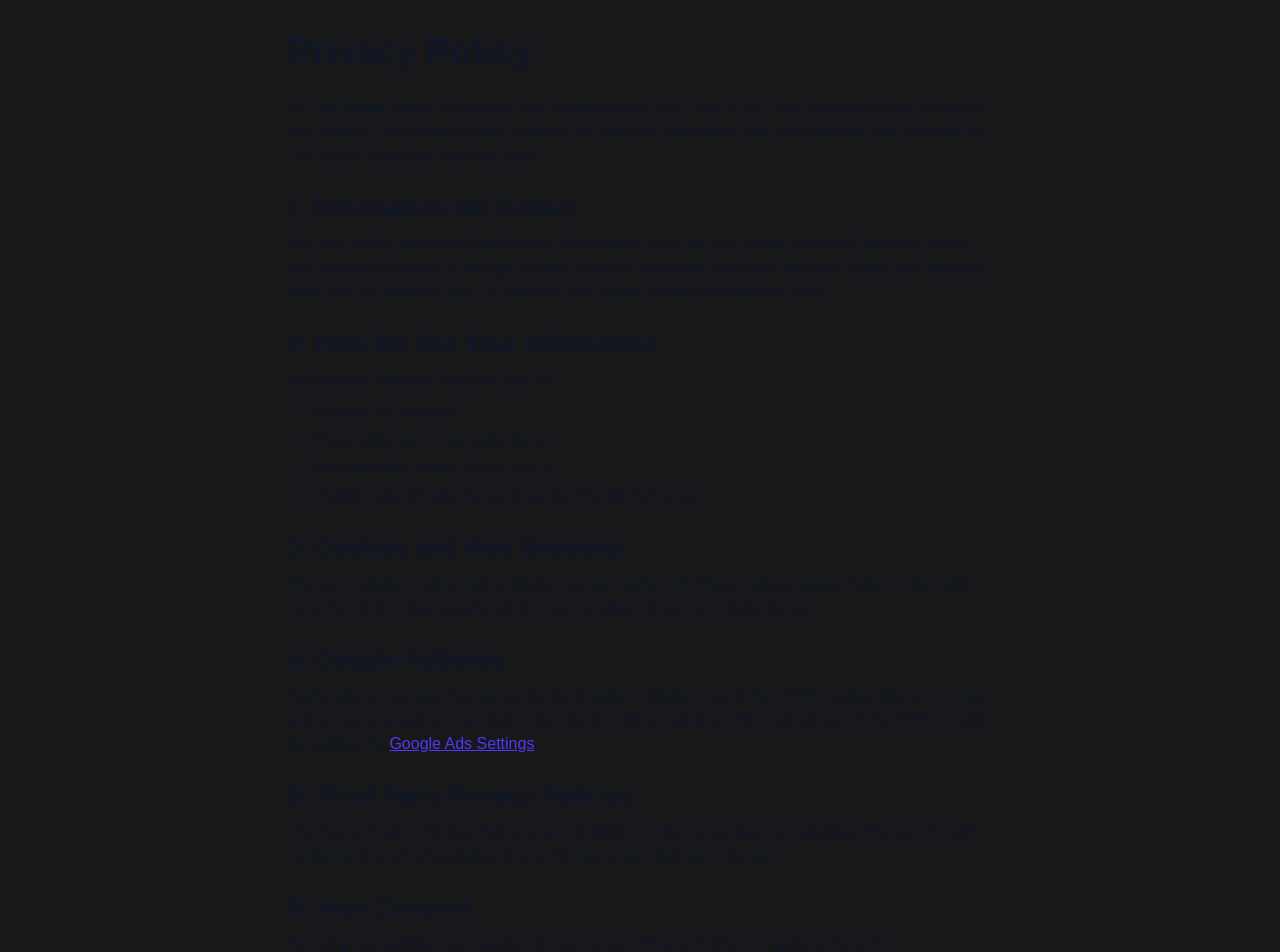
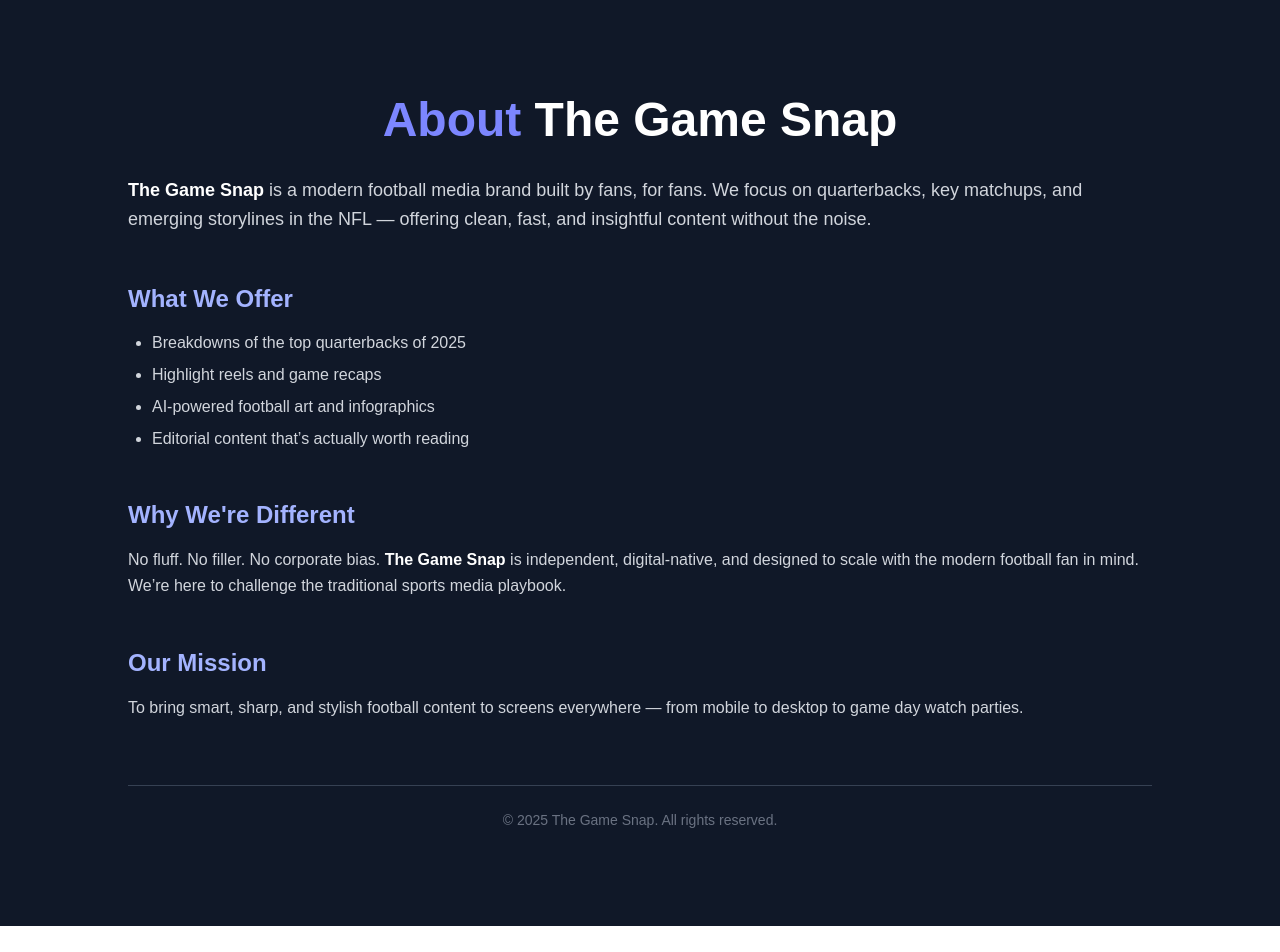
Before and after one commit to Armond-Guze/football-news, a Next.js app: page /privacypolicy in a window 1280 px wide. Shown: the top 952 px of the page. After the commit the page ends 926 px from the top, so only its background shows below. Built offline with nearby package versions, Linux system fonts and the light colour scheme.

Commit message:
add page links to nav, footer, fixed styling

```diff
--- a/app/about/page.jsx
+++ b/app/about/page.jsx
@@ -1,30 +1,32 @@
 export default function About() {
   return (
-    <div className="min-h-screen p-8 text-gray-900 dark:text-white max-w-3xl mx-auto">
-      <h1 className="text-4xl font-bold mb-6">About The Game Snap</h1>
+    <div className="min-h-screen bg-gray-900 text-white px-6 py-24 sm:py-32 lg:px-8">
+      <div className="max-w-3xl mx-auto">
+        <h1 className="text-5xl font-bold text-indigo-400 mb-8 text-center">About The Game Snap</h1>
 
-      <p className="mb-6">
-        <strong>The Game Snap</strong> is a modern football media brand built by fans, for fans. We focus on quarterbacks, key matchups, and emerging storylines in the NFL — offering clean, fast, and insightful content without the noise.
+        <p className="mb-8 text-lg text-gray-300 leading-relaxed">
+          <strong className="text-white">The Game Snap</strong> is a modern football media brand built by fans, for fans. We focus on quarterbacks, key matchups, and emerging storylines in the NFL — offering clean, fast, and insightful content without the noise.
         </p>
 
-      <h2 className="text-2xl font-semibold mb-2">What We Offer</h2>
-      <p className="mb-6">
+        <h2 className="text-3xl font-semibold text-indigo-400 mb-3">What We Offer</h2>
+        <p className="mb-8 text-gray-300 leading-relaxed">
           Whether it’s breaking down the top 10 quarterbacks of 2025, publishing highlight reels, or featuring AI-powered football artwork, we create original content that keeps fans engaged and informed.
         </p>
 
-      <h2 className="text-2xl font-semibold mb-2">Why We're Different</h2>
-      <p className="mb-6">
+        <h2 className="text-3xl font-semibold text-indigo-400 mb-3">Why We're Different</h2>
+        <p className="mb-8 text-gray-300 leading-relaxed">
           No fluff. No filler. No corporate bias. The Game Snap is independent, digital-native, and designed to scale with the modern football fan in mind. We’re here to challenge the traditional sports media playbook.
         </p>
 
-      <h2 className="text-2xl font-semibold mb-2">Our Mission</h2>
-      <p className="mb-6">
+        <h2 className="text-3xl font-semibold text-indigo-400 mb-3">Our Mission</h2>
+        <p className="mb-12 text-gray-300 leading-relaxed">
           To bring smart, sharp, and stylish football content to screens everywhere — from mobile to desktop to game day watch parties.
         </p>
 
-      <p className="text-sm text-gray-500 mt-8">
+        <p className="text-xs text-center text-gray-500 mt-12">
           © {new Date().getFullYear()} The Game Snap. All rights reserved.
         </p>
       </div>
+    </div>
   );
 }
--- a/app/components/Footer.jsx
+++ b/app/components/Footer.jsx
@@ -1,38 +1,52 @@
+import Link from "next/link";
+
 const Footer = () => {
   return (
-      <footer className="bg-gray-900 text-gray-100 py-12 mt-24">
-        <div className="max-w-7xl mx-auto px-6 grid grid-cols-1 sm:grid-cols-2 md:grid-cols-4 gap-8">
-          {/* Contact */}
+    <footer className="bg-gray-900 text-gray-100 py-12 mt-24 border-t border-gray-800">
+      <div className="max-w-7xl mx-auto px-6">
+        <div className="grid grid-cols-1 sm:grid-cols-2 md:grid-cols-3 lg:grid-cols-4 gap-10">
+          {/* The Game Snap */}
           <div>
-            <h3 className="text-lg font-semibold mb-4 text-indigo-400">Contact</h3>
+            <h3 className="text-xl font-bold text-indigo-400 mb-4">The Game Snap</h3>
+            <p className="text-sm text-gray-400">
+              Your source for elite coverage and NFL insights.
+            </p>
+          </div>
+
+          {/* Company */}
+          <div>
+            <h4 className="text-lg font-semibold text-indigo-400 mb-3">Company</h4>
             <ul className="space-y-2 text-sm">
               <li>
-
-                <a href="mailto:info@footballnews.com" className="hover:text-indigo-400 transition">
+                <a
+                  href="mailto:TheGameSnap@yahoo.com"
+                  className="hover:text-indigo-400 transition"
+                >
                   TheGameSnap@yahoo.com
                 </a>
               </li>
               <li>
-                <a href="privacyPolicy" className="hover:text-indigo-400 transition">
+                <Link
+                  href="/privacypolicy"
+                  className="hover:text-indigo-400 transition"
+                >
                   Privacy Policy
-                </a>
+                </Link>
               </li>
               <li>
-                <a href="#" className="hover:text-indigo-400 transition">
+                <Link
+                  href="/contact"
+                  className="hover:text-indigo-400 transition"
+                >
                   Contact Form
-                </a>
+                </Link>
               </li>
             </ul>
           </div>
 
-
-
-          {/* Filler Section 2 */}
-
-
-          {/* Socials or Newsletter */}
+          {/* Socials */}
           <div>
-            <h3 className="text-lg font-semibold mb-4 text-indigo-400">Follow Us</h3>
+            <h4 className="text-lg font-semibold text-indigo-400 mb-3">Follow Us</h4>
             <ul className="space-y-2 text-sm">
               <li>
                 <a
@@ -45,12 +59,12 @@ const Footer = () => {
                 </a>
               </li>
             </ul>
-
           </div>
         </div>
 
-        <div className="mt-12 text-center text-xs text-gray-500">
+        <div className="mt-12 text-center text-xs text-gray-500 border-t border-gray-800 pt-6">
           &copy; {new Date().getFullYear()} The Game Snap. All rights reserved.
+        </div>
       </div>
     </footer>
   );
--- a/app/components/Navbar.jsx
+++ b/app/components/Navbar.jsx
@@ -1,35 +1,30 @@
 'use client';
 
-import { useState, useEffect } from 'react';
-import { Menu, X, Sun, Moon } from 'lucide-react';
+import { useState } from 'react';
+import { Menu, X } from 'lucide-react';
 import Link from 'next/link';
 
 export default function Navbar() {
   const [menuOpen, setMenuOpen] = useState(false);
-  const [darkMode, setDarkMode] = useState(false);
-
-  useEffect(() => {
-    document.documentElement.classList.toggle('dark', darkMode);
-  }, [darkMode]);
 
   const handleLinkClick = () => setMenuOpen(false);
 
   const navItems = [
     { label: 'Home', href: '/' },
-    { label: 'About', href: '/about'},
+    { label: 'About', href: 'about' },
     { label: 'Privacy Policy', href: '/privacypolicy' },
     { label: 'Contact', href: '/contact' },
   ];
 
   return (
-    <nav className="bg-white dark:bg-gray-900 text-gray-900 dark:text-gray-100 shadow-sm sticky top-0 z-50">
+    <nav className="bg-slate-900 text-gray-100 shadow-sm sticky top-0 z-50">
       <div className="max-w-7xl mx-auto px-6 md:px-12 flex items-center justify-between h-16">
         {/* Logo */}
         <Link href="/" className="inline-flex items-center space-x-2">
           <img
             src="/images/thegamesnaplogo.png"
             alt="FootballNews Logo"
-        className="h-30  w-auto"
+            className="h-30 w-auto"
           />
         </Link>
 
@@ -39,35 +34,19 @@ export default function Navbar() {
             <Link
               key={label}
               href={href}
-              className="text-sm font-medium hover:text-indigo-600 dark:hover:text-indigo-400 transition-colors focus:outline-none focus:ring-2 focus:ring-indigo-500"
+              className="text-sm font-medium hover:text-indigo-400 transition-colors focus:outline-none focus:ring-2 focus:ring-indigo-500"
             >
               {label}
             </Link>
           ))}
-
-          {/* Dark Mode Toggle */}
-          <button
-            onClick={() => setDarkMode(!darkMode)}
-            aria-label="Toggle dark mode"
-            className="ml-4 p-2 rounded-full hover:bg-gray-100 dark:hover:bg-gray-800 transition-colors focus:outline-none focus:ring-2 focus:ring-indigo-500"
-          >
-            {darkMode ? <Sun size={20} /> : <Moon size={20} />}
-          </button>
         </div>
 
         {/* Mobile Icons */}
         <div className="md:hidden flex items-center space-x-2">
           <button
-            onClick={() => setDarkMode(!darkMode)}
-            aria-label="Toggle dark mode"
-            className="p-2 rounded-full hover:bg-gray-100 dark:hover:bg-gray-800 transition-colors focus:outline-none focus:ring-2 focus:ring-indigo-500"
-          >
-            {darkMode ? <Sun size={20} /> : <Moon size={20} />}
-          </button>
-          <button
             onClick={() => setMenuOpen(!menuOpen)}
             aria-label="Toggle menu"
-            className="p-2 rounded hover:bg-gray-100 dark:hover:bg-gray-800 transition-colors focus:outline-none focus:ring-2 focus:ring-indigo-500"
+            className="p-2 rounded hover:bg-slate-800 transition-colors focus:outline-none focus:ring-2 focus:ring-indigo-500"
           >
             {menuOpen ? <X size={24} /> : <Menu size={24} />}
           </button>
@@ -76,13 +55,13 @@ export default function Navbar() {
 
       {/* Mobile Dropdown */}
       {menuOpen && (
-        <div className="md:hidden bg-white dark:bg-gray-900 border-t border-gray-200 dark:border-gray-700 px-6 py-4 space-y-4">
+        <div className="md:hidden bg-slate-900 border-t border-gray-700 px-6 py-4 space-y-4">
           {navItems.map(({ label, href }) => (
             <Link
               key={label}
               href={href}
               onClick={handleLinkClick}
-              className="block text-base font-medium hover:text-indigo-600 dark:hover:text-indigo-400 transition-colors focus:outline-none focus:ring-2 focus:ring-indigo-500"
+              className="block text-base font-medium hover:text-indigo-400 transition-colors focus:outline-none focus:ring-2 focus:ring-indigo-500"
             >
               {label}
             </Link>
--- a/app/privacypolicy/page.jsx
+++ b/app/privacypolicy/page.jsx
@@ -1,58 +1,49 @@
-export default function PrivacyPolicyPage() {
+export default function AboutPage() {
   return (
-    <div className="min-h-screen p-8 text-gray-900 dark:text-white max-w-3xl mx-auto">
-      <h1 className="text-4xl font-bold mb-6">Privacy Policy</h1>
+    <div className="min-h-screen bg-gray-900 text-white py-24 px-6 sm:px-12 lg:px-24">
+      <div className="max-w-5xl mx-auto">
+        <h1 className="text-5xl font-bold text-indigo-400 mb-8 text-center">
+          About <span className="text-white">The Game Snap</span>
+        </h1>
 
-      <p className="mb-6">
-        At <strong>The Game Snap</strong>, accessible from <em>thegamesnap.com</em>, one of our main priorities is the privacy of our visitors.
-        This Privacy Policy outlines the types of information that are collected and recorded by The Game Snap and how we use it.
-      </p>
+        <section className="mb-12">
+          <p className="text-lg text-gray-300 leading-relaxed">
+            <strong className="text-white">The Game Snap</strong> is a modern football media brand built by fans, for fans.
+            We focus on quarterbacks, key matchups, and emerging storylines in the NFL — offering clean, fast, and insightful
+            content without the noise.
+          </p>
+        </section>
 
-      <h2 className="text-2xl font-semibold mb-2">1. Information We Collect</h2>
-      <p className="mb-6">
-        We may collect personal identification information (such as your name and email address) when you voluntarily submit it through contact forms or newsletter sign-ups.
-        We also collect non-personal data such as browser type, IP address, and pages visited via analytics tools.
-      </p>
+        <section className="mb-12">
+          <h2 className="text-2xl font-semibold text-indigo-300 mb-4">What We Offer</h2>
+          <ul className="list-disc pl-6 space-y-2 text-gray-300">
+            <li>Breakdowns of the top quarterbacks of 2025</li>
+            <li>Highlight reels and game recaps</li>
+            <li>AI-powered football art and infographics</li>
+            <li>Editorial content that’s actually worth reading</li>
+          </ul>
+        </section>
 
-      <h2 className="text-2xl font-semibold mb-2">2. How We Use Your Information</h2>
-      <p className="mb-6">
-        Information collected may be used to:
-        <ul className="list-disc ml-6 mt-2 space-y-1">
-          <li>Improve our website</li>
-          <li>Personalize your user experience</li>
-          <li>Send periodic emails (if you opt in)</li>
-          <li>Display relevant ads via services like Google AdSense</li>
-        </ul>
-      </p>
+        <section className="mb-12">
+          <h2 className="text-2xl font-semibold text-indigo-300 mb-4">Why We're Different</h2>
+          <p className="text-gray-300 leading-relaxed">
+            No fluff. No filler. No corporate bias. <strong className="text-white">The Game Snap</strong> is independent,
+            digital-native, and designed to scale with the modern football fan in mind. We’re here to challenge the
+            traditional sports media playbook.
+          </p>
+        </section>
 
-      <h2 className="text-2xl font-semibold mb-2">3. Cookies and Web Beacons</h2>
-      <p className="mb-6">
-        We use cookies to store user preferences and gather information about pages visited. This helps us enhance the user experience and serve better content and advertising.
-      </p>
+        <section className="mb-16">
+          <h2 className="text-2xl font-semibold text-indigo-300 mb-4">Our Mission</h2>
+          <p className="text-gray-300 leading-relaxed">
+            To bring smart, sharp, and stylish football content to screens everywhere — from mobile to desktop to game day watch parties.
+          </p>
+        </section>
 
-      <h2 className="text-2xl font-semibold mb-2">4. Google AdSense</h2>
-      <p className="mb-6">
-        Some ads on our site may be served by Google. Google's use of the DART cookie allows it to show ads to users based on their visit to our site and other websites.
-        You can opt out of the DART cookie by visiting the <a href="https://policies.google.com/technologies/ads" className="text-indigo-600 underline" target="_blank" rel="noopener noreferrer">Google Ads Settings</a>.
-      </p>
-
-      <h2 className="text-2xl font-semibold mb-2">5. Third-Party Privacy Policies</h2>
-      <p className="mb-6">
-        The Game Snap's Privacy Policy does not apply to other advertisers or websites.
-        We recommend reviewing the privacy policies of any third-party services we may use.
-      </p>
-
-      <h2 className="text-2xl font-semibold mb-2">6. Your Consent</h2>
-      <p className="mb-6">
-        By using our website, you hereby consent to our Privacy Policy and agree to its terms.
-      </p>
-
-      <h2 className="text-2xl font-semibold mb-2">7. Updates</h2>
-      <p className="mb-6">
-        We may update this Privacy Policy from time to time. Any changes will be posted on this page with the updated date below.
-      </p>
-
-      <p className="text-sm text-gray-500 mt-8">Last updated: June 2025</p>
+        <footer className="border-t border-gray-700 pt-6 text-center text-sm text-gray-500">
+          © {new Date().getFullYear()} The Game Snap. All rights reserved.
+        </footer>
+      </div>
     </div>
   );
 }
--- a/package.json
+++ b/package.json
@@ -9,6 +9,7 @@
     "lint": "next lint"
   },
   "dependencies": {
+    "@formspree/react": "^3.0.0",
     "@tailwindcss/aspect-ratio": "^0.4.2",
     "lucide-react": "^0.511.0",
     "next": "15.3.3",
```
Also changed, not shown: app/components/Cards.jsx (+10 -8 lines), app/components/FeaturesSections.jsx (+11 -13 lines), app/contact/page.jsx (+29 -16 lines), 1 other file (tests, documents, lock files or other folders). Lines whose indentation alone changed are shown as unchanged.
